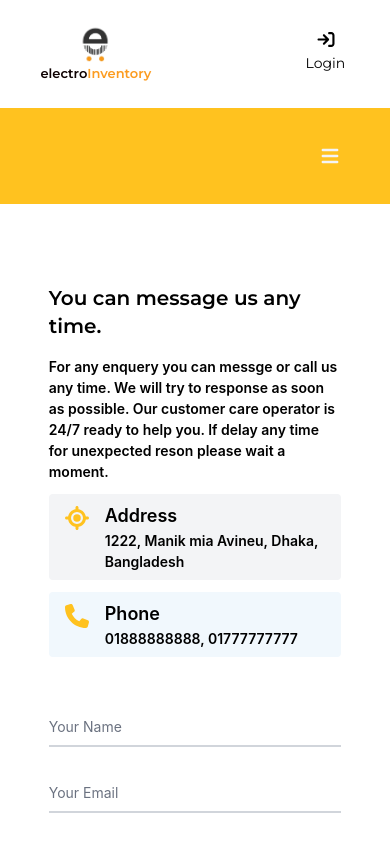
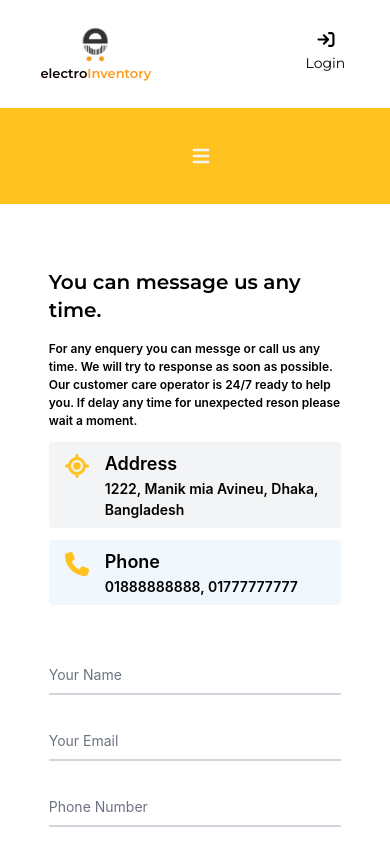
Before and after one commit to amiribnjaman/electroenventory-website-client-a11, a React (Create React App) app: page /contact-us in a window 390 px wide. Shown: the top 844 px of the page. Built offline with nearby package versions, Linux system fonts and the light colour scheme; no server answers.

Commit message:
Site almost completed

```diff
--- a/src/components/ContactUs/ContactUs.js
+++ b/src/components/ContactUs/ContactUs.js
@@ -4,11 +4,11 @@ import React from 'react';
 
 const ContactUs = () => {
     return (
-        <div className='w-9/12 mx-auto my-20 md:flex gap-12'>
+        <div className='w-9/12 mx-auto my-16 md:my-20 md:flex gap-12'>
             <div className='md:w-2/5'>
                 <div>
                     <h2 className='text-xl font-semibold'>You can message us any time.</h2>
-                    <p className='text-[14px] mt-4 mb-3 font-semibold'>For any enquery you can messge or call us any time. We will try to response as soon as possible. Our customer care operator is 24/7 ready to help you. If delay any time for unexpected reson please wait a moment. </p>
+                    <p className='text-[12px] md:text-[14px] mt-4 mb-3 font-semibold'>For any enquery you can messge or call us any time. We will try to response as soon as possible. Our customer care operator is 24/7 ready to help you. If delay any time for unexpected reson please wait a moment. </p>
                 </div>
                 <div>
                     <div className='flex bg-gray-100 py-2 rounded mb-3 px-4'>
--- a/src/components/Home/Contact/Contact.js
+++ b/src/components/Home/Contact/Contact.js
@@ -1,11 +1,12 @@
 import { faEnvelope, faMap, faPhone } from '@fortawesome/free-solid-svg-icons';
 import { FontAwesomeIcon } from '@fortawesome/react-fontawesome';
-import React, { useNavigate } from 'react';
+import React from 'react';
+import {useNavigate} from 'react-router-dom';
 
 const Contact = () => {
     const navigate = useNavigate()
     return (
-        <div className='py-24 w-10/12 mx-auto md:flex'>
+        <div className='md:py-24 py-16 w-10/12 mx-auto md:flex'>
             <div className='text-center md:text-left md:w-2/5 mr-8 flex flex-col justify-center'>
                 <h2 className='text-2xl font-semibold'>You can contact with us any time.</h2>
                 <p className='text-[13px]'>For secure and fast product warehouse you can stay with electro inventory </p>
--- a/src/components/Home/InventorySpecificItemDetails/InventorySpecificItemDetails.js
+++ b/src/components/Home/InventorySpecificItemDetails/InventorySpecificItemDetails.js
@@ -77,12 +77,12 @@ const InventorySpecificItemDetails = () => {
                         <path d="M100 50.5908C100 78.2051 77.6142 100.591 50 100.591C22.3858 100.591 0 78.2051 0 50.5908C0 22.9766 22.3858 0.59082 50 0.59082C77.6142 0.59082 100 22.9766 100 50.5908ZM9.08144 50.5908C9.08144 73.1895 27.4013 91.5094 50 91.5094C72.5987 91.5094 90.9186 73.1895 90.9186 50.5908C90.9186 27.9921 72.5987 9.67226 50 9.67226C27.4013 9.67226 9.08144 27.9921 9.08144 50.5908Z" fill="currentColor" />
                         <path d="M93.9676 39.0409C96.393 38.4038 97.8624 35.9116 97.0079 33.5539C95.2932 28.8227 92.871 24.3692 89.8167 20.348C85.8452 15.1192 80.8826 10.7238 75.2124 7.41289C69.5422 4.10194 63.2754 1.94025 56.7698 1.05124C51.7666 0.367541 46.6976 0.446843 41.7345 1.27873C39.2613 1.69328 37.813 4.19778 38.4501 6.62326C39.0873 9.04874 41.5694 10.4717 44.0505 10.1071C47.8511 9.54855 51.7191 9.52689 55.5402 10.0491C60.8642 10.7766 65.9928 12.5457 70.6331 15.2552C75.2735 17.9648 79.3347 21.5619 82.5849 25.841C84.9175 28.9121 86.7997 32.2913 88.1811 35.8758C89.083 38.2158 91.5421 39.6781 93.9676 39.0409Z" fill="currentFill" />
                     </svg>
-                </div> : <div className='flex w-5/6 mx-auto shadow my-10 px-4 py-6'>
-                    <div className='w-1/4'>
+                </div> : <div className='md:flex w-5/6 mx-auto shadow my-10 px-4 py-6'>
+                    <div className='md:w-1/4 w-3/4 mx-auto'>
                         <img className='w-full' src={image} alt="" />
                     </div>
-                    <div className='p-4 w-2/4'>
-                        <ol className="relative border-l border-gray-200">
+                    <div className='p-4 md:w-2/4 w-full mt-10'>
+                        <ol className="md:relative md:border-l md:border-gray-200">
                             <li className="mb-10 ml-5">
                                 <h2 className='font-semibold text-xl'>{name}</h2>
                                 <p className="mb-4 pr-14 text-sm font-normal text-gray-700">{description}</p>
@@ -105,7 +105,7 @@ const InventorySpecificItemDetails = () => {
                     <div>
                         <form
                             onSubmit={handleRestockForm}
-                            className='relative border-l mt-4 border-gray-200'>
+                            className='md:relative md:border-l mt-8 md:mt-4 md:border-gray-200'>
                             <div className='ml-5'>
                                 <div className="mb-6">
                                     <h4 className='text-lg font-semibold mb-2'>Restock</h4>
@@ -122,7 +122,7 @@ const InventorySpecificItemDetails = () => {
                 </div>
 
             }
-            {item !== {} ? <div className='w-1/4 mx-auto text-center mt-10 mb-10'>
+            {item !== {} ? <div className='md:w-1/4 w-2/4 mx-auto text-center mt-10 mb-10'>
                 <button
                     onClick={manageInvetoriesBtn}
                     type="button" className="text-white bg-[#0070DC] hover:bg-[#097be5] focus:ring-4 focus:ring-blue-300 font-medium rounded-lg text-sm px-5 py-2.5 mr-2 mb-2">Manage Inventories</button>
--- a/src/components/ManageInventories/ManageInventories.js
+++ b/src/components/ManageInventories/ManageInventories.js
@@ -59,7 +59,7 @@ const ManageInventories = () => {
             <div className='w-10/12 mx-auto my-14'>
                 <h2 className='text-lg font-semibold mb-2'>Manage Inventories <button
                     onClick={handleAddItemNavigate}
-                    type="button" className="text-white ml-4 bg-[#0070DC] hover:bg-[#097be5] focus:ring-4 focus:ring-blue-300 font-medium rounded-lg text-sm px-4 py-2 mr-2 mb-2">Add New Item</button>
+                    type="button" className="text-white md:ml-4 bg-[#0070DC] hover:bg-[#097be5] focus:ring-4 focus:ring-blue-300 font-medium rounded-lg text-sm px-4 py-2 mr-2 mb-2">Add New Item</button>
                 </h2>
                 <hr className='mb-7' />
                 <div className="relative overflow-x-auto shadow-md sm:rounded-lg">
--- a/src/components/Shared/NavBar/MainNavBar/MainNavBar.js
+++ b/src/components/Shared/NavBar/MainNavBar/MainNavBar.js
@@ -11,7 +11,7 @@ const MainNavBar = () => {
     return (
         <div className='bg-[#FFC21F] py-3 mt-4'>
             <nav className="w-10/12 mx-auto border-gray-200 px-2 py-4 sm:px-4 rounded">
-                <div className="container flex flex-wrap justify-end md:mr-6 items-center ml-auto">
+                <div className="container flex flex-wrap justify-center md:mr-6 items-center ml-auto">
                     <button
                         onClick={() => setShowMobileMenu(!showMobileMenu)}
                         data-collapse-toggle="mobile-menu" type="button" className="inline-flex items-center p-2 ml-3 text-sm text-gray-100 rounded-lg md:hidden hover:bg-[#f4c030] focus:outline-none  " aria-controls="mobile-menu" aria-expanded="false">
```
Also changed, not shown: 1 other file (tests, documents, lock files or other folders).
